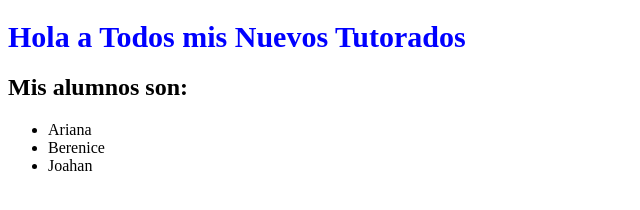
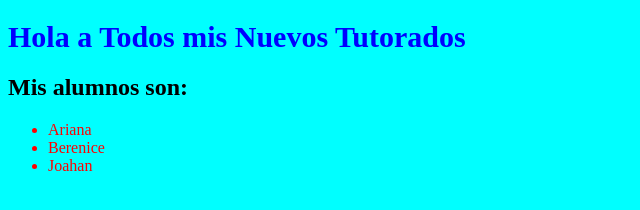
Before and after one commit to franlop24/IEVND, a plain HTML site: page index.html in a window 1280 px wide. Shown: the whole page, without its empty margins (0-640 px from the left). Drawn offline with Linux system fonts and the light colour scheme.

Commit message:
pintando app

```diff
--- a/css/estilos.css
+++ b/css/estilos.css
@@ -1,4 +1,12 @@
+body {
+    background-color: cyan;
+}
+
 h1 {
     color: blue;
     font-size: 30px;
 }
+
+ul {
+    color: red;
+}
```
